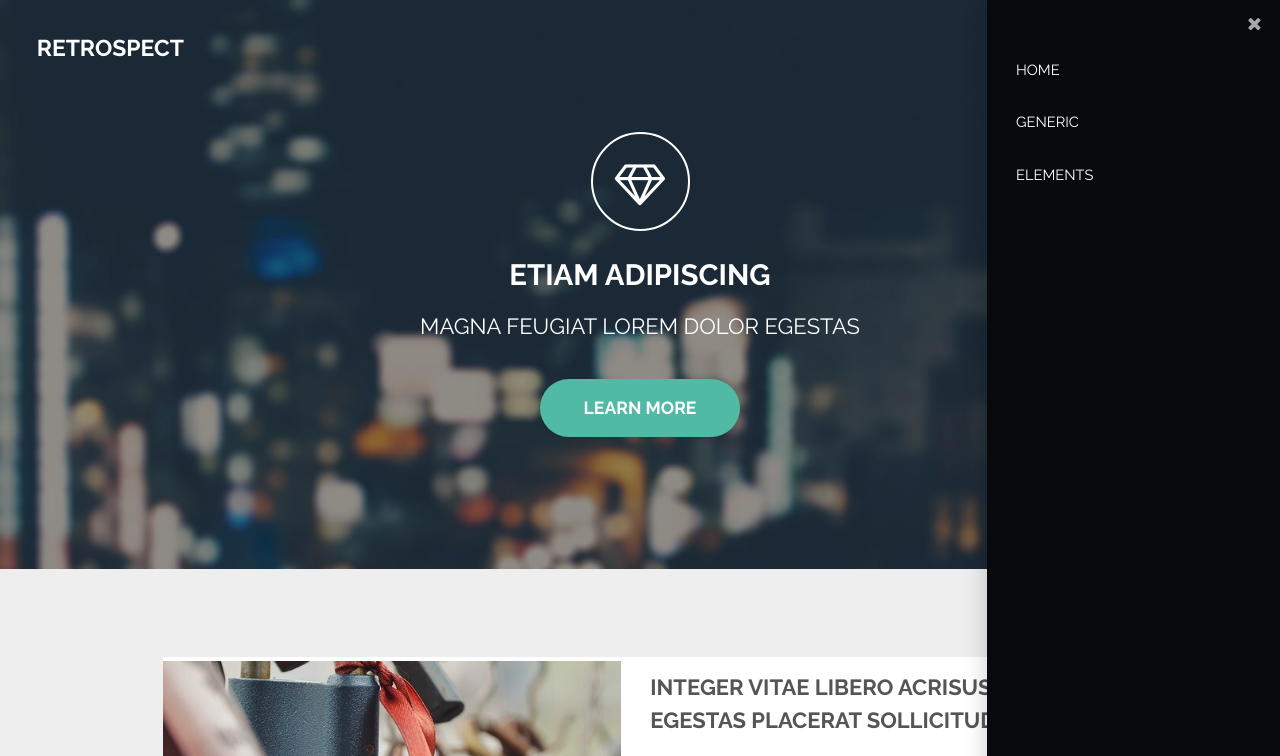
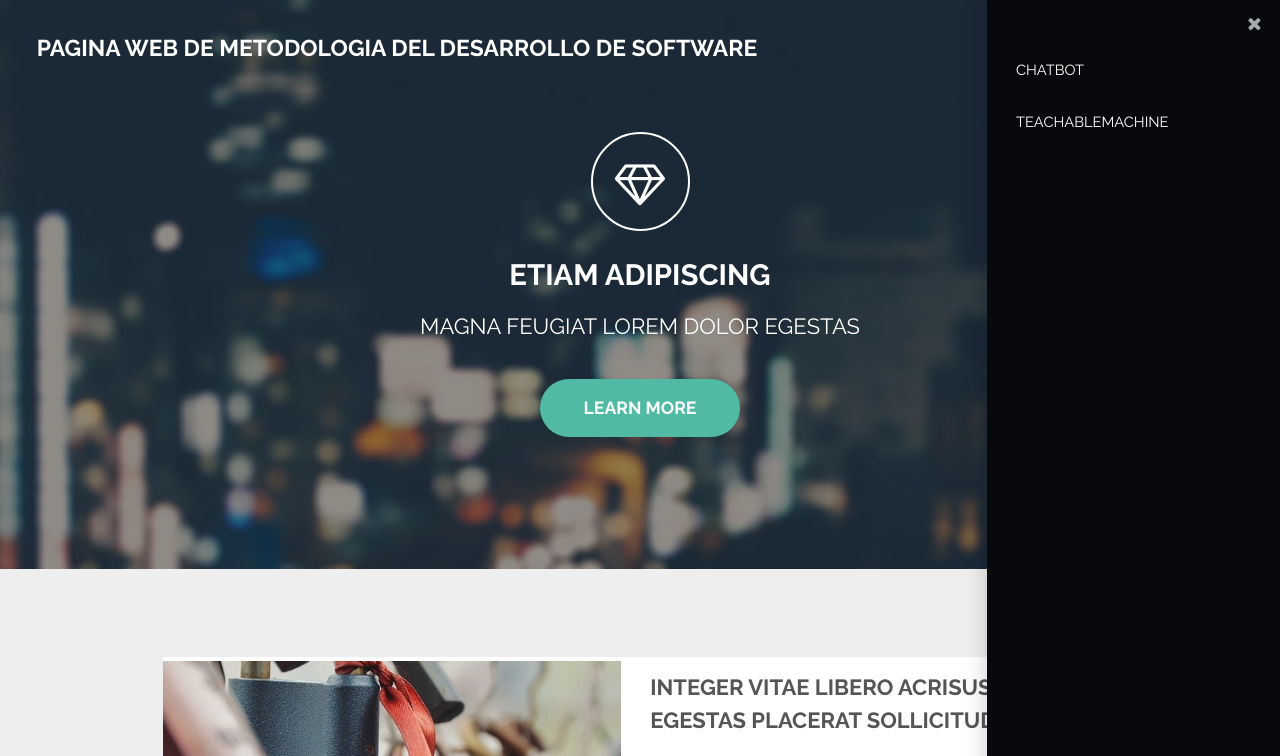
Before and after one commit to KatherinVillon/KatherinVillon.github.io, a plain HTML site: page index.html in a window 1280 px wide. Both pictures are taken after a click on the link "Menu". Shown: the top 756 px of the page. Drawn offline with Linux system fonts and the light colour scheme.

Commit message:
Update index.html

```diff
--- a/index.html
+++ b/index.html
@@ -6,7 +6,7 @@
 -->
 <html>
 	<head>
-		<title>Retrospect by TEMPLATED</title>
+		<title>Pagina Web de Metodologia del Desarrollo de Software</title>
 		<meta charset="utf-8" />
 		<meta name="viewport" content="width=device-width, initial-scale=1" />
 		<!--[if lte IE 8]><script src="assets/js/ie/html5shiv.js"></script><![endif]-->
@@ -18,16 +18,16 @@
 
 		<!-- Header -->
 			<header id="header" class="alt">
-				<h1><a href="index.html">Retrospect</a></h1>
+				<h1><a href="index.html">Pagina Web de Metodologia del Desarrollo de Software</a></h1>
 				<a href="#nav">Menu</a>
 			</header>
 
 		<!-- Nav -->
 			<nav id="nav">
 				<ul class="links">
-					<li><a href="index.html">Home</a></li>
-					<li><a href="generic.html">Generic</a></li>
-					<li><a href="elements.html">Elements</a></li>
+					<li><a href="index.html">ChatBot</a></li>
+					<li><a href="generic.html">Teachablemachine</a></li>
+
 				</ul>
 			</nav>
 
```
